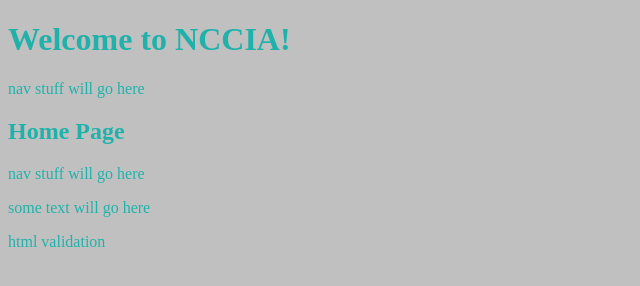
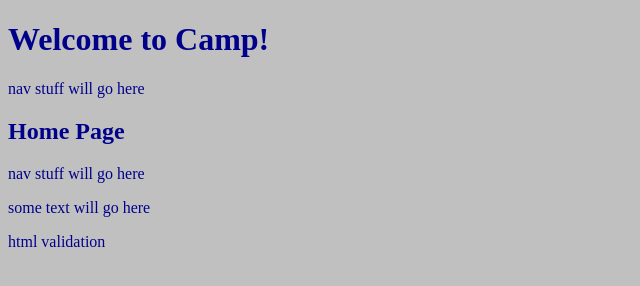
Before and after one commit to kmitchell93/kmitchell93.github.io, a plain HTML site: page index.html in a window 1280 px wide. Shown: the whole page, without its empty margins (0-640 px from the left). Drawn offline with Linux system fonts and the light colour scheme.

Commit message:
Update index.html

```diff
--- a/index.html
+++ b/index.html
@@ -2,20 +2,20 @@
 <html>
 <head>
   <title>
-  NCCIA Website
+  Camp Website
   </title>
 <style>
   body
   {
     font-face: Tahoma;
-    color: LightSeaGreen;
+    color: DarkBlue;
     background-color: Silver;
   }
  </style>
 </head>
 <body>
   <header>
-  <h1>Welcome to NCCIA!</h1>
+  <h1>Welcome to Camp!</h1>
     <nav>nav stuff will go here</nav>
   </header
    <main>
```
